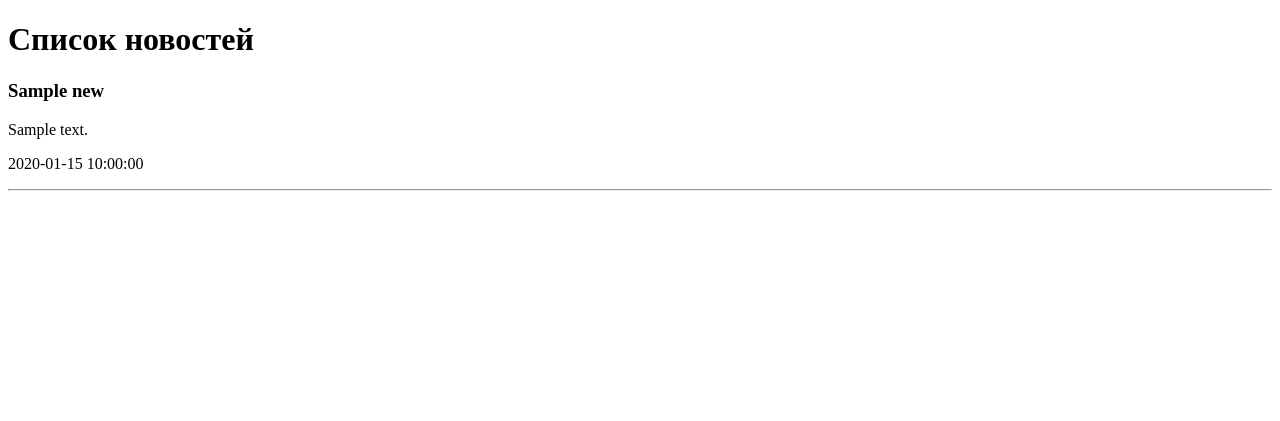
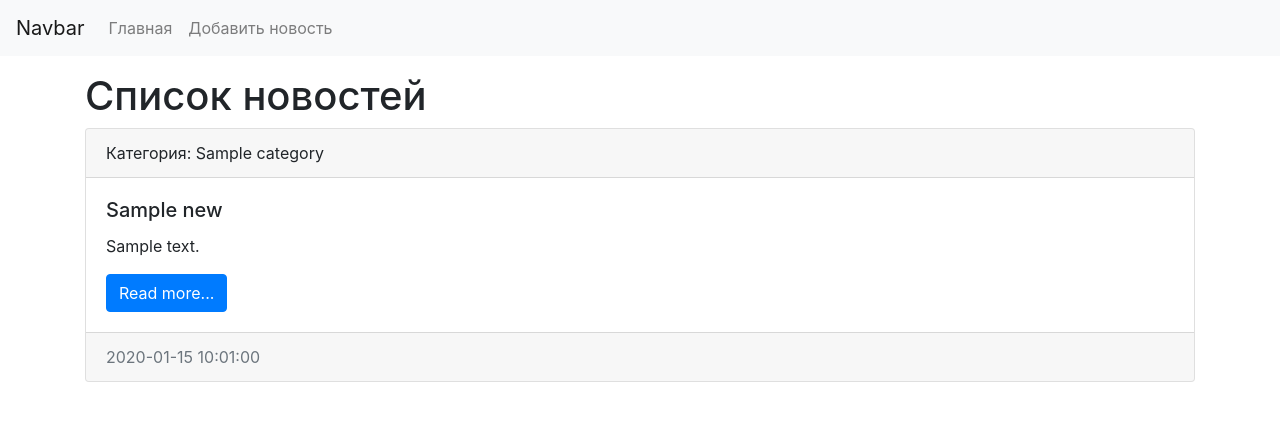
Before and after one commit to ZhanatUturova/testsite, a Django app: page / in a window 1280 px wide. Shown: the top 421 px of the page. Run offline with Django 3.2, Linux system fonts and the light colour scheme; tables that the repository leaves empty hold one stand-in row (values such as "Sample post").

Commit message:
Change index.html into bootstrap template

```diff
--- a/mysite/news/templates/news/index.html
+++ b/mysite/news/templates/news/index.html
@@ -1,22 +1,57 @@
 <!doctype html>
-<html lang=ru>
-<head>
-    <meta charset="UTF-8">
-    <meta name="viewport"
-          content="width=device-width, user-scalable=no, initial-scale=1.0, maximum-scale=1.0, minimum-scale=1.0">
-    <meta http-equiv="X-UA-Compatible" content="ie=edge">
+<html lang="en">
+  <head>
+    <meta charset="utf-8">
+    <meta name="viewport" content="width=device-width, initial-scale=1, shrink-to-fit=no">
+    <link rel="stylesheet" href="https://cdn.jsdelivr.net/npm/bootstrap@4.6.2/dist/css/bootstrap.min.css" integrity="sha384-xOolHFLEh07PJGoPkLv1IbcEPTNtaed2xpHsD9ESMhqIYd0nLMwNLD69Npy4HI+N" crossorigin="anonymous">
+
     <title>{{ title }}</title>
-</head>
-<body>
+  </head>
+  <body>
+  <nav class="navbar navbar-expand-lg navbar-light bg-light">
+    <a class="navbar-brand" href="/">Navbar</a>
+    <button class="navbar-toggler" type="button" data-toggle="collapse" data-target="#navbarSupportedContent" aria-controls="navbarSupportedContent" aria-expanded="false" aria-label="Toggle navigation">
+      <span class="navbar-toggler-icon"></span>
+    </button>
+
+    <div class="collapse navbar-collapse" id="navbarSupportedContent">
+      <ul class="navbar-nav mr-auto">
+
+        <li class="nav-item"><a class="nav-link" href="/">Главная</a></li>
+        <li class="nav-item"><a class="nav-link" href="/">Добавить новость</a></li>
+
+      </ul>
+    </div>
+  </nav>
+
+  <div class="container mt-3">
     <h1>{{ title }}</h1>
+    <div class="row">
+      <div class="col-md-12">
+        {% for item in news %}
+        <div class="card mb-3">
+          <div class="card-header">
+            Категория: {{ item.category.title }}
+          </div>
+          <div class="card-body">
+            <h5 class="card-title">{{ item.title }}</h5>
+            <p class="card-text">{{ item.content }}</p>
+            <a href="#" class="btn btn-primary">Read more...</a>
+          </div>
+          <div class="card-footer text-muted">
+            {{ item.created_at|date:"Y-m-d H:m:s" }}
+          </div>
+        </div>
+        {% endfor %}
+      </div>
+    </div>
+  </div>
 
-    {% for item in news %}
-        <div>
-            <h3>{{ item.title }}</h3>
-            <p>{{ item.content }}</p>
-            <p>{{ item.created_at|date:"Y-m-d H:i:s" }}</p>
-        </div>
-        <hr>
-    {% endfor %}
-</body>
+    <script src="https://cdn.jsdelivr.net/npm/jquery@3.5.1/dist/jquery.slim.min.js" integrity="sha384-DfXdz2htPH0lsSSs5nCTpuj/zy4C+OGpamoFVy38MVBnE+IbbVYUew+OrCXaRkfj" crossorigin="anonymous"></script>
+    <script src="https://cdn.jsdelivr.net/npm/bootstrap@4.6.2/dist/js/bootstrap.bundle.min.js" integrity="sha384-Fy6S3B9q64WdZWQUiU+q4/2Lc9npb8tCaSX9FK7E8HnRr0Jz8D6OP9dO5Vg3Q9ct" crossorigin="anonymous"></script>
+
+    <script src="https://cdn.jsdelivr.net/npm/jquery@3.5.1/dist/jquery.slim.min.js" integrity="sha384-DfXdz2htPH0lsSSs5nCTpuj/zy4C+OGpamoFVy38MVBnE+IbbVYUew+OrCXaRkfj" crossorigin="anonymous"></script>
+    <script src="https://cdn.jsdelivr.net/npm/popper.js@1.16.1/dist/umd/popper.min.js" integrity="sha384-9/reFTGAW83EW2RDu2S0VKaIzap3H66lZH81PoYlFhbGU+6BZp6G7niu735Sk7lN" crossorigin="anonymous"></script>
+    <script src="https://cdn.jsdelivr.net/npm/bootstrap@4.6.2/dist/js/bootstrap.min.js" integrity="sha384-+sLIOodYLS7CIrQpBjl+C7nPvqq+FbNUBDunl/OZv93DB7Ln/533i8e/mZXLi/P+" crossorigin="anonymous"></script>
+  </body>
 </html>
```
